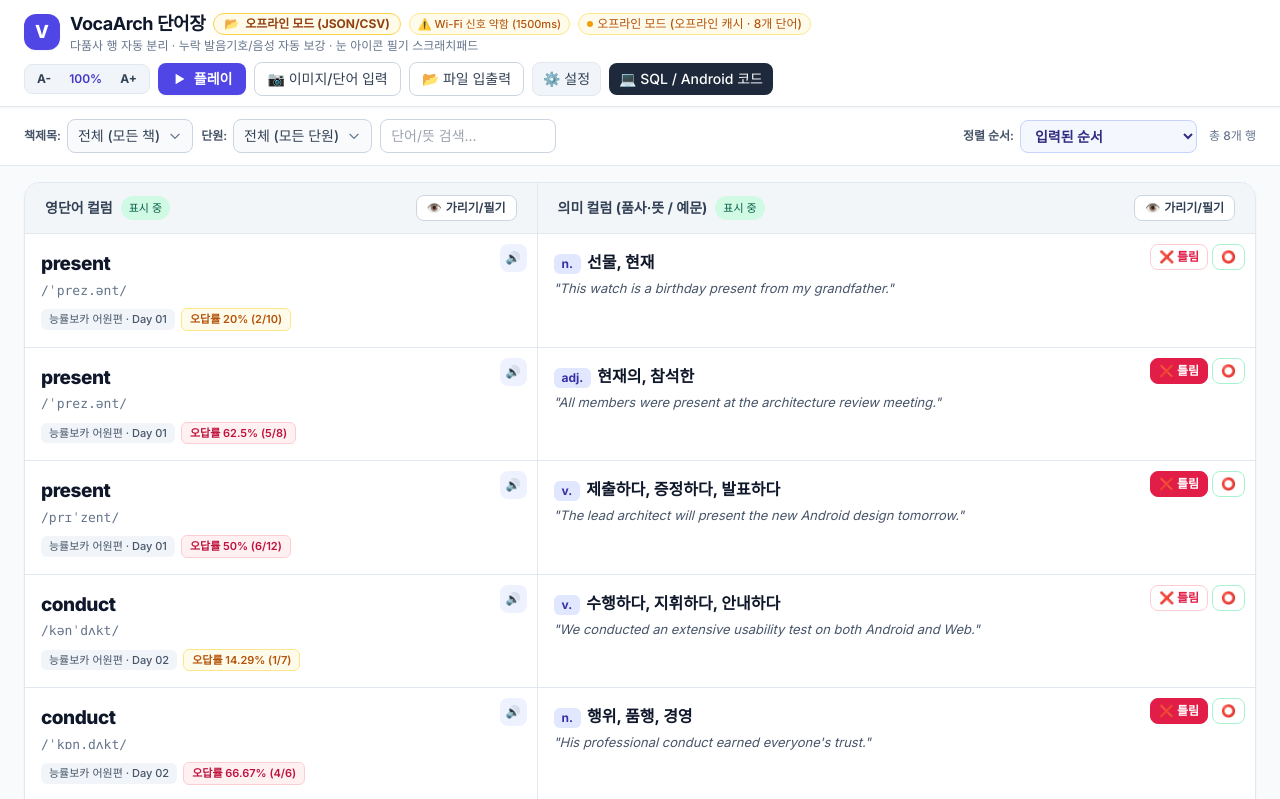
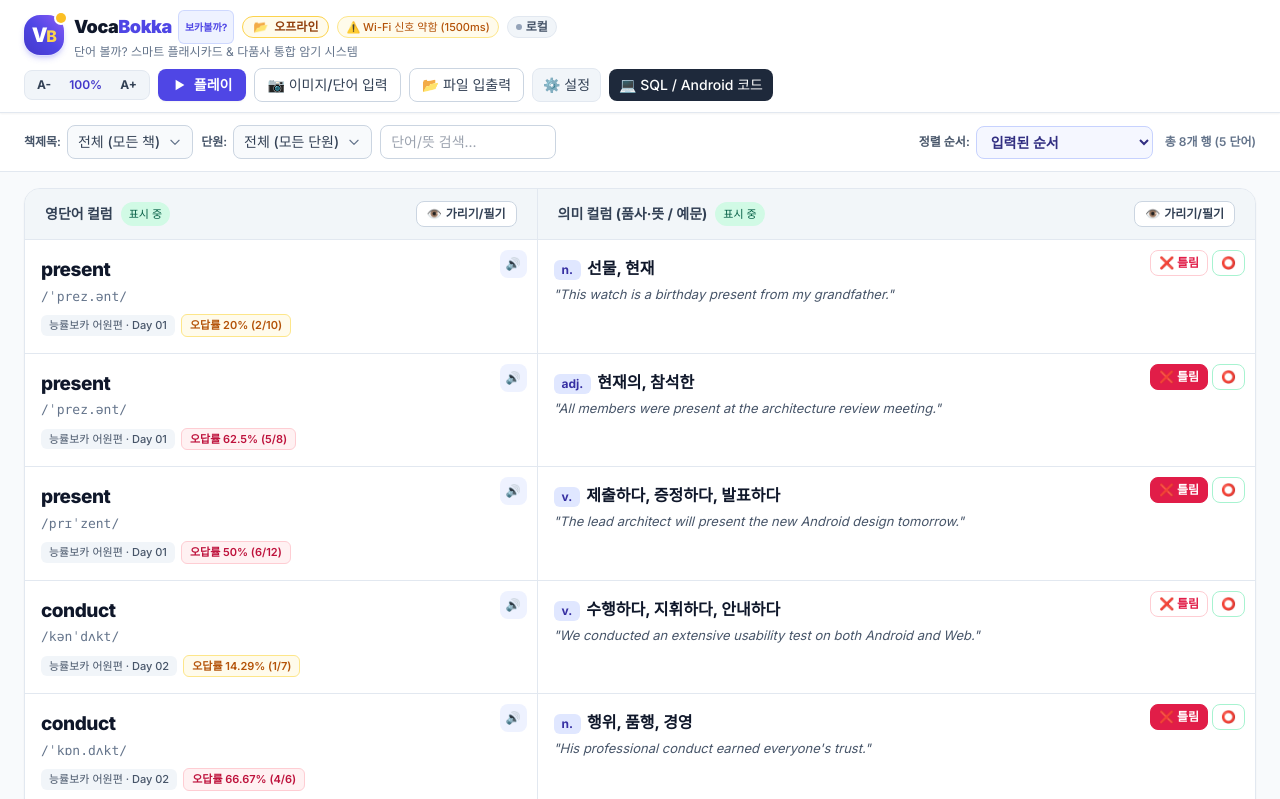
Before and after one commit to Run-GH/voca-arch-project, a plain HTML site: page web-app/index.html in a window 1280 px wide. Shown: the top 799 px of the page. Drawn offline with nearby package versions, Linux system fonts and the light colour scheme.

Commit message:
feat: UI 브랜딩 명칭 및 헤더 뱃지 텍스트 간소화, 고유 단어 수 카운터 반영

```diff
--- a/web-app/index.html
+++ b/web-app/index.html
@@ -3,13 +3,13 @@
 <head>
   <meta charset="UTF-8" />
   <meta name="viewport" content="width=device-width, initial-scale=1.0" />
-  <title>VocaArch — 영단어 암기 마스터 (Web &amp; Android 통합 워크스페이스)</title>
+  <title>VocaBokka — 영단어 암기 마스터</title>
   <script src="https://cdn.tailwindcss.com/3.4.17"></script>
   <!-- Tesseract.js (클라이언트 온디바이스 OCR 라이브러리) -->
   <script src="https://cdn.jsdelivr.net/npm/tesseract.js@5/dist/tesseract.min.js"></script>
   <link rel="preconnect" href="https://fonts.googleapis.com">
   <link rel="preconnect" href="https://fonts.gstatic.com" crossorigin>
-  <link href="https://fonts.googleapis.com/css2?family=Inter:wght@400;500;600;700;800&display=swap" rel="stylesheet">
+  <link href="https://fonts.googleapis.com/css2?family=Inter:wght@400;500;600;700;800;900&display=swap" rel="stylesheet">
   <style>
     body {
       font-family: 'Inter', -apple-system, BlinkMacSystemFont, "Segoe UI", Roboto, sans-serif;
@@ -45,17 +45,24 @@
     <div class="max-w-7xl mx-auto px-3 sm:px-6 py-2.5 flex flex-wrap items-center justify-between gap-2">
       <!-- 로고 & 프로젝트 상태 -->
       <div class="flex items-center gap-2.5">
-        <div class="w-9 h-9 rounded-xl bg-indigo-600 flex items-center justify-center text-white font-extrabold text-lg shadow-sm">
-          V
+        <!-- 심플 & 강렬한 VocaBokka 시그니처 로고 -->
+        <div class="relative w-9 h-9 sm:w-10 sm:h-10 rounded-2xl bg-gradient-to-tr from-indigo-700 via-indigo-600 to-violet-500 flex items-center justify-center shadow-md shadow-indigo-500/30 ring-1 ring-white/30 shrink-0 select-none">
+          <span class="text-white font-black text-lg sm:text-xl tracking-tight flex items-baseline">
+            V<span class="text-amber-300 font-extrabold text-sm sm:text-base ml-[-1px]">B</span>
+          </span>
+          <span class="absolute -top-0.5 -right-0.5 w-2.5 h-2.5 rounded-full bg-amber-400 ring-2 ring-white"></span>
         </div>
         <div>
           <div class="flex items-center gap-2 flex-wrap">
-            <h1 class="font-bold text-base sm:text-lg text-slate-900 tracking-tight">VocaArch 단어장</h1>
+            <h1 class="font-black text-base sm:text-lg text-slate-900 tracking-tight flex items-center gap-1.5">
+              <span>Voca<span class="text-indigo-600">Bokka</span></span>
+              <span class="text-[10px] font-bold text-indigo-600 bg-indigo-50 border border-indigo-200/80 rounded-md px-1.5 py-0.5 tracking-normal">보카볼까?</span>
+            </h1>
 
             <!-- 온라인 / 오프라인 모드 토글 스위치 버튼 -->
             <button id="btnHeaderModeToggle" type="button" class="inline-flex items-center gap-1.5 px-2.5 py-0.5 rounded-full text-xs font-bold border border-emerald-300 bg-emerald-50 text-emerald-800 hover:bg-emerald-100 transition shadow-2xs cursor-pointer" title="클릭하여 온라인 / 오프라인 모드 수동 전환">
               <span id="headerModeIcon">🌐</span>
-              <span id="headerModeText">온라인 모드</span>
+              <span id="headerModeText">온라인</span>
             </button>
 
             <!-- 네트워크 신호 세기 / Wi-Fi 상태 뱃지 -->
@@ -63,12 +70,12 @@
               📶 상태 감지 중...
             </span>
 
-            <span id="dbStatusBadge" class="inline-flex items-center gap-1 px-2 py-0.5 rounded-full text-xs font-medium bg-emerald-50 text-emerald-700 border border-emerald-200">
+            <span id="dbStatusBadge" class="inline-flex items-center gap-1 px-2 py-0.5 rounded-full text-xs font-semibold bg-emerald-50 text-emerald-700 border border-emerald-200" title="로컬 저장소 모드">
               <span class="w-1.5 h-1.5 rounded-full bg-emerald-500"></span>
-              Local IndexedDB + Supabase Ready
+              로컬
             </span>
           </div>
-          <p class="text-xs text-slate-500 hidden sm:block">다품사 행 자동 분리 · 누락 발음기호/음성 자동 보강 · 눈 아이콘 필기 스크래치패드</p>
+          <p class="text-xs text-slate-500 hidden sm:block">단어 볼까? 스마트 플래시카드 &amp; 다품사 통합 암기 시스템</p>
         </div>
       </div>
 
@@ -192,7 +199,7 @@
           </button>
         </div>
 
-        <span id="summaryCounter" class="text-xs font-medium text-slate-500 pl-1">총 0개 행</span>
+        <span id="summaryCounter" class="text-xs font-semibold text-slate-500 pl-1">총 0개 행 (0 단어)</span>
       </div>
     </div>
   </section>
@@ -1193,11 +1200,11 @@
         if (isOnlineMode) {
           headerBtn.className = "inline-flex items-center gap-1.5 px-2.5 py-0.5 rounded-full text-xs font-bold border border-emerald-300 bg-emerald-50 text-emerald-800 hover:bg-emerald-100 transition shadow-2xs cursor-pointer";
           headerIcon.textContent = "🌐";
-          headerText.textContent = "온라인 모드 (Supabase)";
+          headerText.textContent = "온라인";
         } else {
           headerBtn.className = "inline-flex items-center gap-1.5 px-2.5 py-0.5 rounded-full text-xs font-bold border border-amber-300 bg-amber-50 text-amber-800 hover:bg-amber-100 transition shadow-2xs cursor-pointer";
           headerIcon.textContent = "📂";
-          headerText.textContent = "오프라인 모드 (JSON/CSV)";
+          headerText.textContent = "오프라인";
         }
       }
 
@@ -1363,18 +1370,20 @@
     function setSyncStatusBanner(msg, isError) {
       const badge = document.getElementById("dbStatusBadge");
       if (!badge) return;
+      badge.title = msg; // 툴팁에 상세 상태 메시지 표시
+
       if (isError) {
-        badge.className = "inline-flex items-center gap-1 px-2 py-0.5 rounded-full text-xs font-medium bg-rose-50 text-rose-700 border border-rose-200";
-        badge.innerHTML = '<span class="w-1.5 h-1.5 rounded-full bg-rose-500"></span> ' + escapeHtml(msg);
+        badge.className = "inline-flex items-center gap-1 px-2 py-0.5 rounded-full text-xs font-semibold bg-rose-50 text-rose-700 border border-rose-200";
+        badge.innerHTML = '<span class="w-1.5 h-1.5 rounded-full bg-rose-500"></span> 연결 오류';
       } else if (state.settings.networkMode === "OFFLINE") {
-        badge.className = "inline-flex items-center gap-1 px-2 py-0.5 rounded-full text-xs font-medium bg-amber-50 text-amber-700 border border-amber-200";
-        badge.innerHTML = '<span class="w-1.5 h-1.5 rounded-full bg-amber-500"></span> ' + escapeHtml(msg);
+        badge.className = "inline-flex items-center gap-1 px-2 py-0.5 rounded-full text-xs font-semibold bg-slate-100 text-slate-600 border border-slate-200";
+        badge.innerHTML = '<span class="w-1.5 h-1.5 rounded-full bg-slate-400"></span> 로컬';
       } else if (hasSupabaseConfig()) {
-        badge.className = "inline-flex items-center gap-1 px-2 py-0.5 rounded-full text-xs font-medium bg-indigo-50 text-indigo-700 border border-indigo-200";
-        badge.innerHTML = '<span class="w-1.5 h-1.5 rounded-full bg-indigo-500"></span> ' + escapeHtml(msg);
+        badge.className = "inline-flex items-center gap-1 px-2 py-0.5 rounded-full text-xs font-semibold bg-indigo-50 text-indigo-700 border border-indigo-200";
+        badge.innerHTML = '<span class="w-1.5 h-1.5 rounded-full bg-indigo-500"></span> DB연동';
       } else {
-        badge.className = "inline-flex items-center gap-1 px-2 py-0.5 rounded-full text-xs font-medium bg-emerald-50 text-emerald-700 border border-emerald-200";
-        badge.innerHTML = '<span class="w-1.5 h-1.5 rounded-full bg-emerald-500"></span> ' + escapeHtml(msg);
+        badge.className = "inline-flex items-center gap-1 px-2 py-0.5 rounded-full text-xs font-semibold bg-emerald-50 text-emerald-700 border border-emerald-200";
+        badge.innerHTML = '<span class="w-1.5 h-1.5 rounded-full bg-emerald-500"></span> 로컬';
       }
     }
 
@@ -1900,7 +1909,10 @@
       const { showPhonetic, showPos, showExample } = state.settings;
       const { wordCol: isWordVisible, meaningCol: isMeaningVisible } = state.visibility;
 
-      document.getElementById("summaryCounter").textContent = `총 ${list.length}개 행`;
+      const uniqueWordCount = new Set(
+        list.map((e) => (e.word || "").trim().toLowerCase()).filter(Boolean)
+      ).size;
+      document.getElementById("summaryCounter").textContent = `총 ${list.length}개 행 (${uniqueWordCount} 단어)`;
       document.getElementById("fontScaleLabel").textContent = `${Math.round(scale * 100)}%`;
 
       // 상단 눈 아이콘 배지 상태 업데이트
```
Also changed, not shown: index.html (+14 -9 lines).
